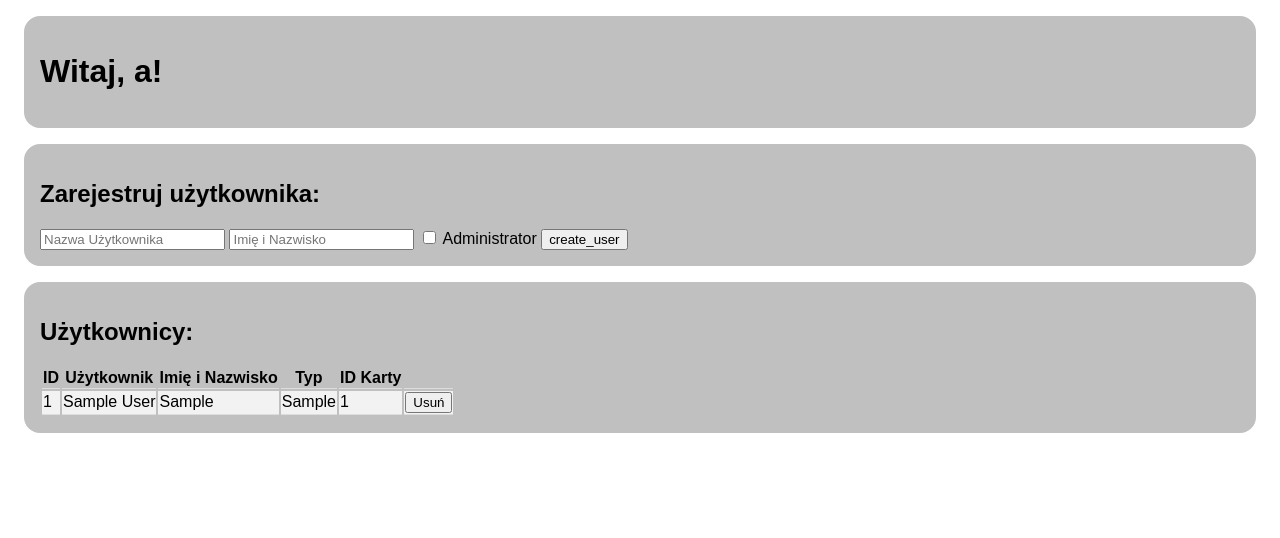
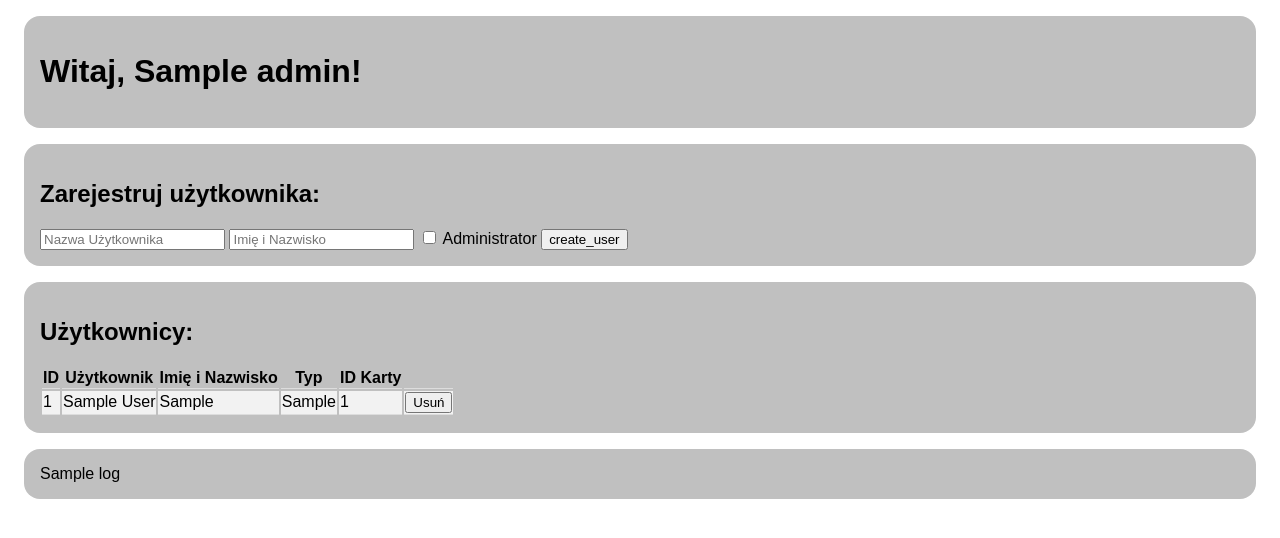
Before and after one commit to Zed-z/door-authenticator, a Flask app: template server/templates/admin.html in a window 1280 px wide. Shown: the top 538 px of the page. Run offline with Flask 3, Linux system fonts and the light colour scheme; tables that the repository leaves empty hold one stand-in row (values such as "Sample post"); the template is opened without the code that fills it: values that come from a table or form of the project are taken from there, most other values are stand-ins (such as "Sample title", 1, 10 or a date in 2020).

Commit message:
logi (baisics)

```diff
--- a/server/app.py
+++ b/server/app.py
@@ -33,6 +33,33 @@ class access_codes(db.Model):
     def _repr_(self):
         return '<Code %r>' % self.id % " " % self.user_id % " " % self.code % " " % self.bind_user
 
+
+
+
+class logs(db.Model):
+    id = db.Column(db.Integer, primary_key=True)
+    user_id = db.Column(db.Integer, db.ForeignKey("users.id"))
+    time_stamp = db.Column(db.Integer) #unix timestamp
+    message = db.Column(db.String(120))
+
+    def _repr_(self):
+        try:
+            return 'user' % self.user.id % 'has "' % self.message % '" at' % self.time_stamp
+        except:
+            return 'could not fetch log'
+
+    def __str__(self):
+        user = users.query.filter(users.id == self.user_id).first()
+        if user is None:
+            return "costam costam integralność srutututu"
+
+
+
+        return user.imie_nazwisko +" "+  self.message + " at " + str(self.time_stamp)
+
+
+
+
 def generate_access_code(user, bind_user):
 
     while True:
@@ -60,14 +87,22 @@ def root():
         try:
             user = users.query.filter(users.name == login).first()
 
+            log = logs(user_id=user.id,time_stamp=time.time(), message="logged in")
+
             if user.is_admin == "A":
                 resp = make_response(redirect(url_for("admin")))
                 resp.set_cookie('login', login)
+                db.session.add(log)
+                db.session.commit()
                 return resp
             elif user.is_admin == "N":
                 resp = make_response(redirect(url_for("user")))
                 resp.set_cookie('login', login)
+                db.session.add(log)
+                db.session.commit()
                 return resp
+
+
 
         except:
             resp = make_response("error")
@@ -102,7 +137,7 @@ def admin():
             return "<h1>Something went wrong when adding user!</h1>"
 
     us = users.query.order_by(users.name).all()
-    return render_template('admin.html',users = us)
+    return render_template('admin.html',users = us, admin = request.cookies.get('login'), logs = logs.query.all())
 
 
 @app.route('/user', methods=['GET','POST'])
@@ -131,6 +166,10 @@ def delete(idtifier):
     try:
         users.query.filter(users.id == idtifier).delete()
         db.session.commit()
+        log = logs(user_id=u.id, time_stamp=time.time(), message="deleted user" + str(idtifier))
+        db.session.add(log)
+        db.session.commit()
+
         return redirect(url_for("admin"))
     except:
         return "<h1>Something went wrong when deleting user!</h1>"
--- a/server/templates/admin.html
+++ b/server/templates/admin.html
@@ -29,7 +29,7 @@
 <body>
 
 <div>
-    <h1>Witaj, a!</h1>
+    <h1>Witaj, {{ admin }}!</h1>
 </div>
 
 <div>
@@ -77,5 +77,18 @@
     </table>
 </div>
 
+<div>
+    {% for log in logs %}
+        <tr>
+            <th>
+                {{ log }}
+            </th>
+        </tr>
+    {% endfor %}
+
+
+
+</div>
+
 </body>
 </html>
```
Also changed, not shown: flaskProject/main.py (added, +16 -0 lines).
